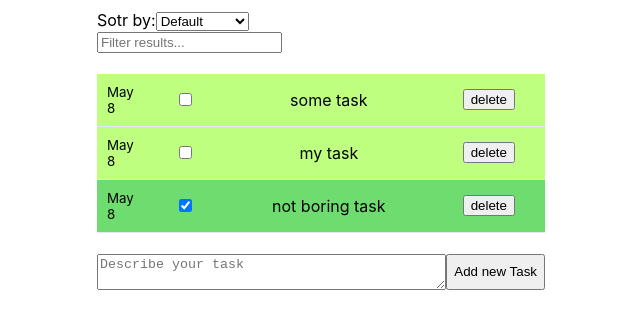
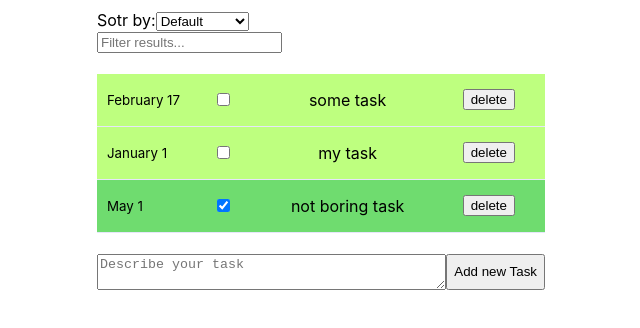
Before and after one commit to VladMorozDM/task-Manager-React, a React (Create React App) app: page / in a window 1280 px wide. Shown: the top 328 px of the page, without its empty margins (319-959 px from the left). Built offline with nearby package versions, Linux system fonts and the light colour scheme.

Commit message:
implemented sorting by time

```diff
--- a/src/App.css
+++ b/src/App.css
@@ -15,7 +15,7 @@
   background-color: rgba(50,205,50, 0.7);
 }
 .task small{
-  width: 50px;
+  width: 25%;
   padding-left: 10px;
 }
 .task form{
--- a/src/App.js
+++ b/src/App.js
@@ -21,9 +21,9 @@ class App extends Component{
   componentDidMount(){
       // API Call
       const TASKS = [
-          { description: "some task", id: 1, done: false, date: new Date() },
-          { description: "my task", id: 2, done: false, date: new Date() },
-          { description: "not boring task", id: 3, done: true, date: new Date() },
+          { description: "some task", id: 1, done: false, date: new Date('February 17, 2019') },
+          { description: "my task", id: 2, done: false, date: new Date('January1, 2019') },
+          { description: "not boring task", id: 3, done: true, date: new Date('May 1, 2019') },
       ];
       this.setState( prevState => ({ ...prevState, tasks: TASKS }) )
   };
@@ -35,9 +35,7 @@ class App extends Component{
     }
     handleFinishing(taskId ){
         this.setState( prevState => {
-            const newTasks = prevState.tasks.map( task => {
-                return task.id === taskId ? {...task, done: !task.done } : task
-            });
+            const newTasks = prevState.tasks.map( task => task.id === taskId ? {...task, done: !task.done } : task );
             return ({ ...prevState, tasks: newTasks })
         });
     }
@@ -55,7 +53,6 @@ class App extends Component{
     }
 
   render() {
-        console.log(this.state.tasks);
       const lastId = this.state.tasks.length ? this.state.tasks[this.state.tasks.length-1].id : 0;
     return (
         <div className="App">
--- a/src/components/SortTasks.js
+++ b/src/components/SortTasks.js
@@ -11,7 +11,6 @@ class SortTasks extends Component{
     handleChange( event ){
         this.props.onChangeSorting( event.target.name, event.target.value )
     }
-
         render(){
         return (
             <div>
--- a/src/components/Task.js
+++ b/src/components/Task.js
@@ -21,8 +21,6 @@ class Task extends Component{
         this.props.onChange(this.props.id);
     }
     render(){
-
-        console.log(this.props);
         return (<div className={ this.props.done ? "task done" : "task in-progress" }>
             <small>
                 {monthNames[this.props.date.getMonth()] + " " + this.props.date.getDate()}
--- a/src/components/TaskContainer.js
+++ b/src/components/TaskContainer.js
@@ -7,8 +7,12 @@ import Task from "./Task";
 class TaskContainer extends Component{
 
     render(){
-
-        const sortedTasks = this.props.sortType === "byAlphabet" ? [...this.props.tasks].sort(sortByAlphabet) : this.props.tasks;
+        console.log(this.props.sortType);
+        const sortedTasks = this.props.sortType === "byAlphabet"
+                                    ? [...this.props.tasks].sort(sortByAlphabet)
+                                    : this.props.sortType === "byNewest"
+                                        ? [...this.props.tasks].sort(sortByTime)
+                                        :this.props.tasks;
         const filteredTasks = this.props.filterText
                                 ? sortedTasks.filter( task => task.description.toLowerCase().includes(this.props.filterText.toLowerCase() ))
                                 : sortedTasks;
@@ -30,9 +34,11 @@ class TaskContainer extends Component{
 }
 
 function sortByTime(a, b) {
-    const c = new Date(a.date);
-    const d = new Date(b.date);
-    return c - d;
+    console.log(a.date.toLocaleDateString(), b.date.toLocaleDateString());
+    console.log(a.date.toLocaleDateString() < b.date.toLocaleDateString(), "less");
+    if( a.date < b.date ) return 1;
+    if( a.date > b.date ) return -1;
+    return 0;
 }
 function sortByAlphabet(a, b) {
     if (a.description.toLowerCase() < b.description.toLowerCase())  return -1;
```
